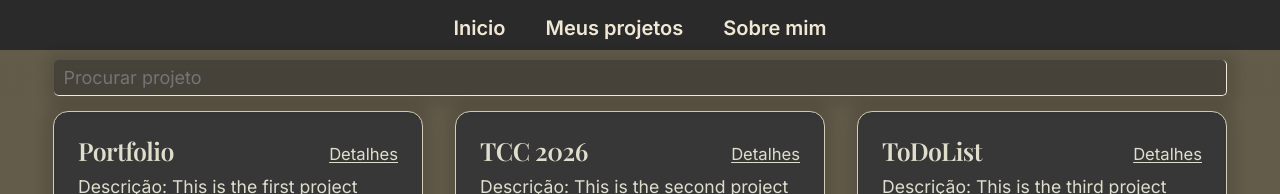
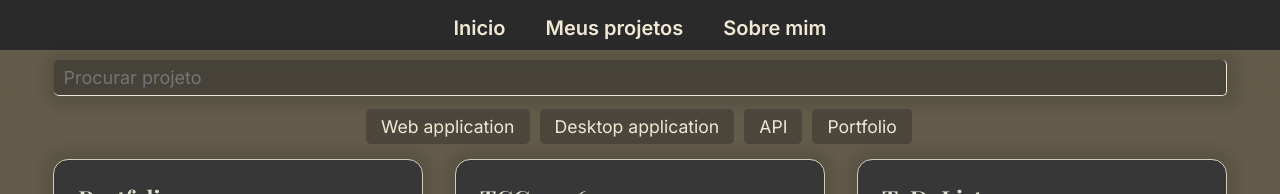
Before and after one commit to Felipe-gth/portfolio, an Angular app: page /projects in a window 1280 px wide. Shown: the top 194 px of the page. Built offline with nearby package versions, Linux system fonts and the light colour scheme.

Commit message:
Add filter by category to projects page

```diff
--- a/src/app/projects/components/project/project.component.css
+++ b/src/app/projects/components/project/project.component.css
@@ -84,7 +84,7 @@
 }
 
 .project h1 {
-    font-size: clamp(0.85rem, 7.8cqw, 1.75rem);
+    font-size: clamp(0.65rem, 7.8cqw, 1.75rem);
 
     margin:
         clamp(0.125rem, 0.8cqw, 0.375rem)
@@ -101,7 +101,7 @@
 }
 
 .project p {
-    font-size: clamp(0.65rem, 5.5cqw, 1.25rem);
+    font-size: clamp(0.5rem, 5.5cqw, 1.25rem);
 
     overflow-wrap: break-word;
     word-break: break-word;
@@ -120,7 +120,7 @@
 }
 
 .project .technologies ul li {
-    font-size: clamp(0.6rem, 5cqw, 1.1rem);
+    font-size: clamp(0.45rem, 5cqw, 1.1rem);
 
     overflow-wrap: break-word;
     word-break: break-word;
@@ -266,7 +266,7 @@
 
     margin-bottom: clamp(0.75rem, 6cqw, 1.563rem);
 
-    font-size: clamp(0.7rem, 6cqw, 1.35rem);
+    font-size: clamp(0.5rem, 6cqw, 1.35rem);
 
     color: #dfddcb;
 
@@ -323,7 +323,7 @@ a:hover {
 }
 
 #a-Details {
-    font-size: clamp(0.6rem, 5.2cqw, 1.2rem);
+    font-size: clamp(0.45rem, 5.2cqw, 1.2rem);
 
     text-decoration: underline 1px solid #dfddcb;
 
--- a/src/app/projects/pages/projects/projects.component.css
+++ b/src/app/projects/pages/projects/projects.component.css
@@ -28,22 +28,25 @@ input {
     -webkit-backdrop-filter: blur(4px);
 }
 
+.sticky-group {
+    position: sticky;
+    top: 60px;
+    transition: top 0.3s ease;
+    z-index: 1000;
+}
+
+.sticky-group.nav-hidden {
+    top: 10px;
+}
+
 .input {
-    top: 60px;
     width: 100%;
     display: flex;
     flex-direction: column;
     align-items: center;
-    position: sticky;
-    transition: top 0.3s ease;
-    z-index: 1000;
     background: rgba(99, 92, 75, 0.3);
     backdrop-filter: blur(16px);
     -webkit-backdrop-filter: blur(16px);
-}
-
-.input.nav-hidden {
-    top: 10px;
 }
 
 input[type="search"]::-webkit-search-cancel-button {
@@ -53,3 +56,35 @@ input[type="search"]::-webkit-search-cancel-button {
     background: red; /* exemplo */
     cursor: pointer;
 }
+
+.categories {
+    margin: 13px 0 0 8px !important;
+    padding: 0;
+    list-style: none;
+    display: flex;
+    flex-wrap: wrap;
+    gap: 10px;
+    justify-content: center;
+}
+
+.category-button {
+    background: rgba(72, 67, 57, 0.85);
+    backdrop-filter: blur(16px);
+    -webkit-backdrop-filter: blur(16px);
+    border: 1px solid transparent;
+    border-radius: 5px;
+    padding: 6px 14px;
+    cursor: pointer;
+    color: #f0e8d4;
+    font-size: 1.1rem;
+    transition: background 0.3s ease;
+}
+
+.category-button:hover {
+    border: 1px solid rgba(240, 232, 212, 0.5);
+}
+
+.category-button.selected {
+    background: rgba(255, 255, 255, 0.8);
+    color: #000000;
+}
--- /dev/null
+++ b/src/app/projects/pages/projects/projects.component.html
@@ -0,0 +1,26 @@
+<section class="projects">
+            <div class="sticky-group" [class.nav-hidden]="isNavbarHidden">
+                <div role="search" class="input">
+                    <input
+                        type="text"
+                        autocomplete="off"
+                        placeholder="Procurar projeto"
+                        aria-label="Procurar projeto"
+                        [(ngModel)]="filter"
+                        name="filter"
+                        (ngModelChange)="filterProjects($event)"
+                    />
+                </div>
+                <ul class="categories">
+                    <li *ngFor="let button of buttons">
+                        <button (click)="filterByCategory(button)"
+                        class="category-button"
+                        [class.selected]="button.selected"
+                        *ngIf="button.name != undefined"
+                        > {{ button.name }} </button>
+                    </li>
+                </ul>
+            </div>
+
+            <app-project [projects]="filteredProjects"></app-project>
+        </section>
--- a/src/app/projects/pages/projects/projects.component.ts
+++ b/src/app/projects/pages/projects/projects.component.ts
@@ -3,49 +3,60 @@ import { NavbarService } from 'src/app/services/navbar.service';
 
 import { projects } from '../../shared/data/projects.data';
 import { Project } from '../../shared/models/project.model';
+import { CategoryButton } from '../../shared/models/categoryButton.model';
 
 @Component({
     selector: 'app-projects',
-    template: `
-        <section class="projects">
-            <div
-                role="search"
-                class="input"
-                [class.nav-hidden]="isNavbarHidden"
-            >
-                <input
-                    type="text"
-                    autocomplete="off"
-                    placeholder="Procurar projeto"
-                    aria-label="Procurar projeto"
-                    [(ngModel)]="filter"
-                    name="filter"
-                />
-            </div>
-
-            <app-project [projects]="filterProjects(filter)"></app-project>
-        </section>
-    `,
+    templateUrl: './projects.component.html',
     styleUrls: ['./projects.component.css'],
 })
 export class ProjectsComponent implements OnInit {
     filter: string = '';
+    projectsCm: Project[] = projects;
+    filteredProjects: Project[] = [];
+    isNavbarHidden = false;
 
-    projectsCm: Project[] = projects;
-
-    isNavbarHidden = false;
+    public buttons: CategoryButton[] = [];
 
     constructor(private navbarService: NavbarService) {}
 
     ngOnInit(): void {
+        this.filteredProjects = this.projectsCm;
+
         this.navbarService.isHidden$.subscribe((hidden) => {
             this.isNavbarHidden = hidden;
         });
+
+        this.buttons = this.filteredProjects.map((p) => p.category)
+            .filter((v, i, a) => a.indexOf(v) === i)
+            .map((category) => ({ name: category, selected: false }));
     }
 
     filterProjects(filter: string) {
-        return this.projectsCm.filter((p) =>
+        this.filteredProjects = this.projectsCm.filter((p) =>
             p.title?.toUpperCase().includes(filter.toUpperCase()),
         );
     }
+
+    getCategories(): string[] {
+        return [...new Set(this.projectsCm.map((p) => p.category))].filter(
+            (v): v is string => !!v
+        );
+    }
+
+    filterByCategory(button: CategoryButton) {
+        button.selected = !button.selected;
+
+        const selectedCategories = this.buttons
+            .filter((b) => b.selected)
+            .map((b) => b.name);
+
+        if (selectedCategories.length === 0) {
+            this.filteredProjects = this.projectsCm;
+        } else {
+            this.filteredProjects = this.projectsCm.filter(
+                (p) => p.category && selectedCategories.includes(p.category),
+            );
+        }
+    }
 }
--- a/src/app/projects/shared/data/projects.data.ts
+++ b/src/app/projects/shared/data/projects.data.ts
@@ -16,6 +16,7 @@ export const projects: Project[] = [
         ],
         imagesURL: ['image1, image2, image3'],
         link: 'https://example.com/project1',
+        category: 'Web application'
     },
     {
         id: 2,
@@ -28,6 +29,7 @@ export const projects: Project[] = [
         ],
         imagesURL: ['image1, image2, image3'],
         link: 'https://example.com/project2',
+        category: 'Web application'
     },
     {
         id: 3,
@@ -40,6 +42,7 @@ export const projects: Project[] = [
         ],
         imagesURL: ['image1, image2, image3'],
         link: 'https://example.com/project3',
+        category: 'Desktop application'
     },
     {
         id: 4,
@@ -51,6 +54,7 @@ export const projects: Project[] = [
         ],
         imagesURL: ['image1, image2, image3'],
         link: 'https://example.com/project4',
+        category: 'API'
     },
     {
         id: 5,
@@ -63,6 +67,7 @@ export const projects: Project[] = [
         ],
         imagesURL: ['image1, image2, image3'],
         link: 'https://example.com/project1',
+        category: 'Portfolio'
     },
     {
         id: 6,
--- /dev/null
+++ b/src/app/projects/shared/models/categoryButton.model.ts
@@ -0,0 +1,4 @@
+export interface CategoryButton {
+    name?: string;
+    selected?: boolean;
+}
--- a/src/app/projects/shared/models/project.model.ts
+++ b/src/app/projects/shared/models/project.model.ts
@@ -8,4 +8,5 @@ export interface Project {
     versions?: Version[];
     imagesURL?: string[];
     link?: string;
+    category?: string;
 }
```
